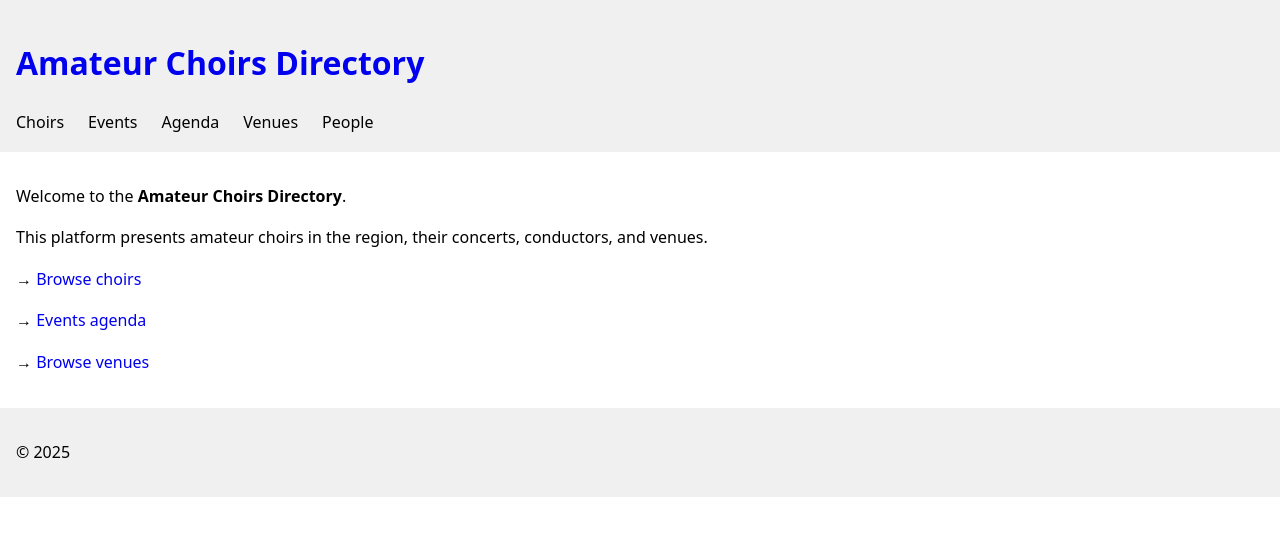
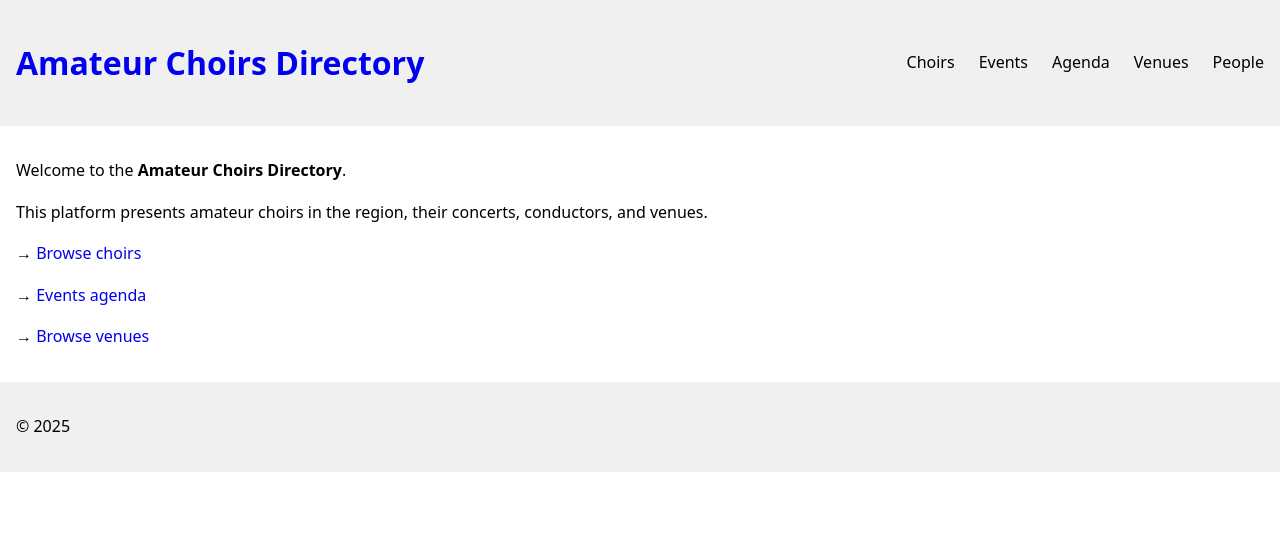
Before and after one commit to jllobera/quicanta, a Jekyll site: the page built from index.md, in a window 1280 px wide. Shown: the top 536 px of the page. Built offline with Jekyll 4.4.1, drawn with Linux system fonts in a browser that asks for light colours.

Commit message:
Update style.css

```diff
--- a/assets/css/style.css
+++ b/assets/css/style.css
@@ -36,6 +36,13 @@ a {
   margin-bottom: 0.5rem;
 }
 
+/* Header layout: title on left, nav on right */
+header {
+  display: flex;
+  align-items: center;
+  justify-content: space-between;
+}
+
 /* Header nav spacing */
 header nav {
   display: flex;      /* arrange links horizontally */
```
